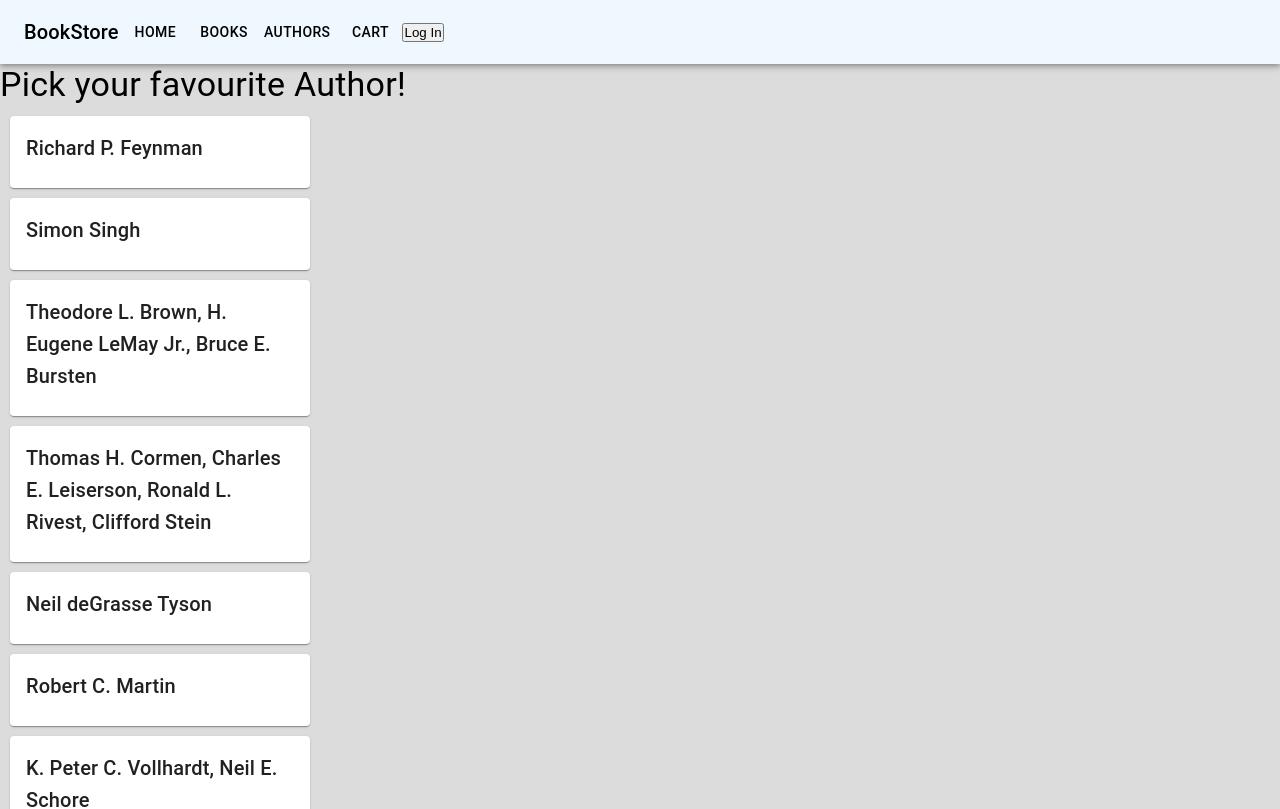
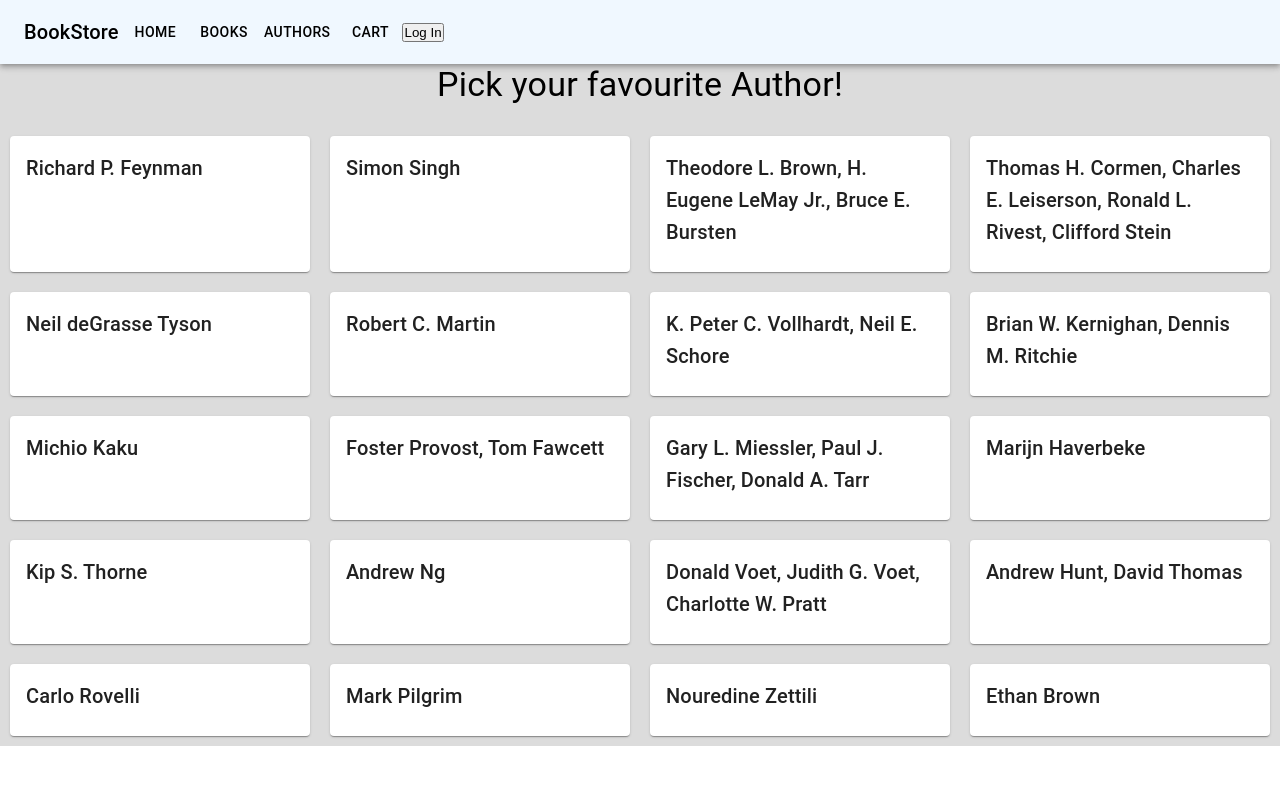
Before and after one commit to gyaan1997/myBookstore, a React (Create React App) app: page /authors in a window 1280 px wide. Shown: the top 809 px of the page. Built offline with nearby package versions, Linux system fonts and the light colour scheme.

Commit message:
latest changes in singular page

```diff
--- a/src/Pages/Authors.js
+++ b/src/Pages/Authors.js
@@ -6,24 +6,25 @@ import { useNavigate } from "react-router-dom";
 const AuthorsPage = () => {
   const [authors, setAuthors] = useState([]);
   const navigate = useNavigate();
-console.log(navigate)
+
   useEffect(() => {
     setAuthors(dummyData);
   }, []);
-
 
   const handleNavigate = (route) => {
     navigate(route);
   };
 
   return (
-    <div>
-      <Typography variant="h4">Pick your favourite Author!</Typography>
+    <div style={{ display: 'flex', flexWrap: 'wrap', justifyContent: 'space-around' }}>
+      <Typography variant="h4" style={{ width: '100%', textAlign: 'center', marginBottom: '20px' }}>
+        Pick your favourite Author!
+      </Typography>
       {authors.map((author) => (
         <Card
           key={author.id}
-          onClick={() => handleNavigate(`/bookdetail/:${author.id}`)}
-          style={{ margin: '10px', maxWidth: '300px', cursor: 'pointer' }}
+          onClick={() => handleNavigate(`/bookdetail/${author.id}`)}
+          style={{ width: '300px', margin: '10px', cursor: 'pointer' }}
         >
           <CardContent>
             <Typography variant="h6">{author.author}</Typography>
--- a/src/Pages/BookDetail.js
+++ b/src/Pages/BookDetail.js
@@ -21,18 +21,22 @@ const BookDetailPage = () => {
   return (
     <div>
       <Typography variant="h4">{title}</Typography>
-      <Card style={{ maxWidth: 400, margin: "20px" }}>
+      <Card style={{ maxWidth: 800, margin: "20px" }}>
         <CardMedia
           component="img"
-          height="140"
-          image={coverImage} // Assuming coverImage is the URL of the cover image
+          height="540"
+          image={coverImage}
           alt={title}
         />
+        <div style={{display:"flex"}}>
         <CardContent>
           <Typography variant="h6">Author: {author}</Typography>
           <Typography variant="subtitle1">Genre: {genre}</Typography>
+
+
           <Typography variant="body1">Description: {description}</Typography>
         </CardContent>
+        </div>
       </Card>
     </div>
   );
```
